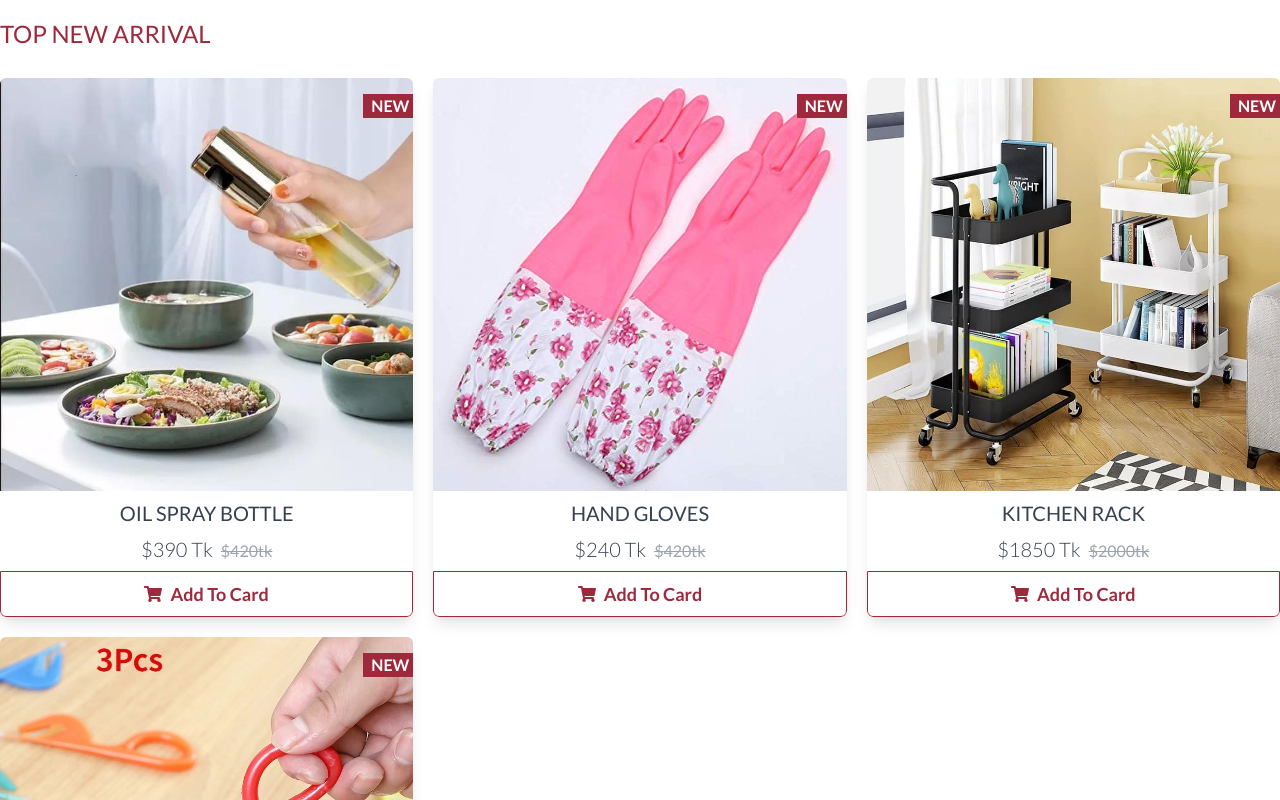
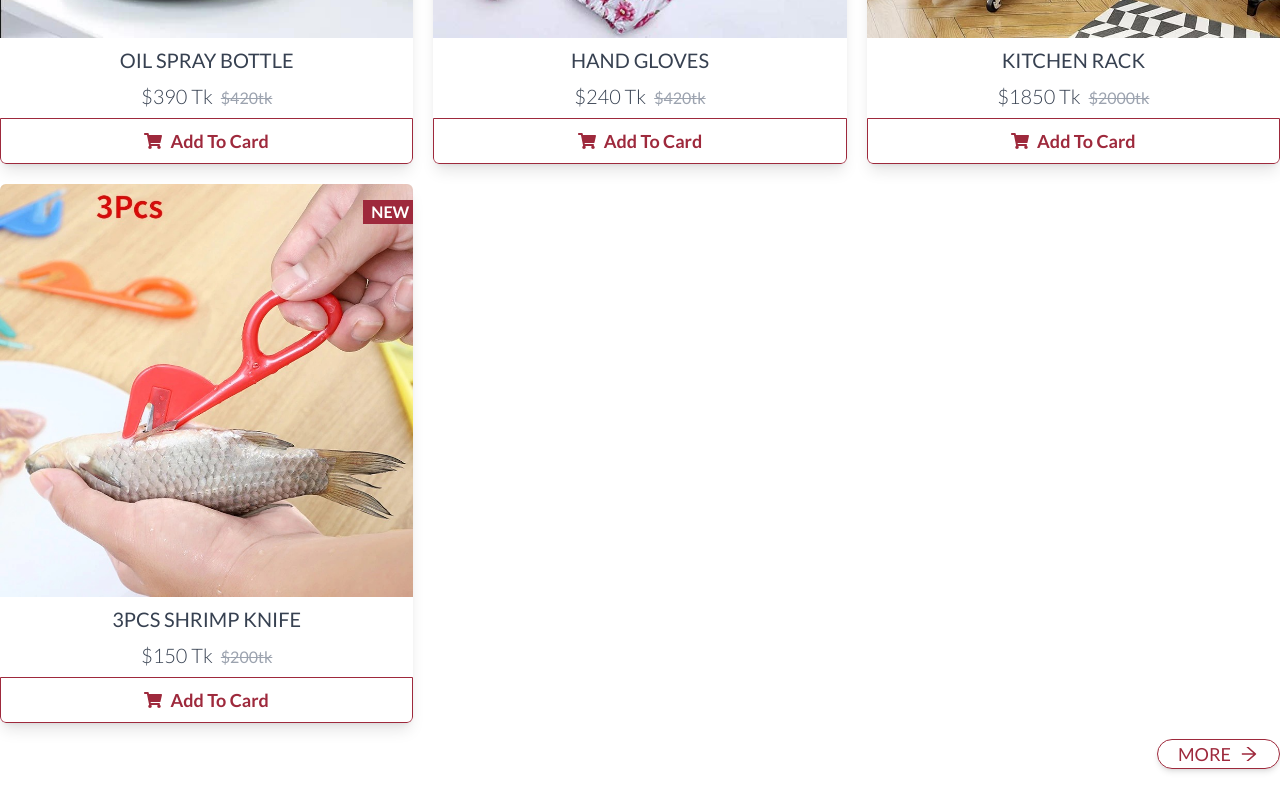
Before and after one commit to mizanurhasan0/Livekitchen, a React (Create React App) app in the folder kitchine/: page / in a window 1280 px wide. Shown: the part 2860-3660 px from the top of the page. Built offline with nearby package versions, Linux system fonts and the light colour scheme.

Commit message:
cart and pagination completed

```diff
--- a/kitchine/src/Components/New&SugPro/NewSugPro.jsx
+++ b/kitchine/src/Components/New&SugPro/NewSugPro.jsx
@@ -1,6 +1,7 @@
 import React from "react";
 import Product from "../Product/Product";
 import { ProductsData } from "../Shares/StaticData.js";
+import { AiOutlineArrowRight } from "react-icons/ai";
 
 export default function NewSugPro({ title }) {
   return (
@@ -9,12 +10,21 @@ export default function NewSugPro({ title }) {
         {title}
       </h1>
       <div className=" grid grid-cols-1 md:grid-cols-2  xl:grid-cols-3 2xl:grid-cols-4 gap-5 justify-items-center">
-        {ProductsData.slice(0,4).map((product, key) => (
+        {ProductsData.slice(0, 4).map((product, key) => (
           <div key={key}>
             <Product cardInfo={product} />
           </div>
         ))}
       </div>
+      <div className=" py-4 text-primary flex justify-end">
+        <button className="group border border-primary flex items-center px-5 text-lg uppercase rounded-full shadow-md">
+          More{" "}
+          <AiOutlineArrowRight
+            size={20}
+            className="ml-2 group-hover:translate-x-3 duration-500"
+          />
+        </button>
+      </div>
     </div>
   );
 }
--- a/kitchine/src/Components/Shares/StaticData.js
+++ b/kitchine/src/Components/Shares/StaticData.js
@@ -1,10 +1,14 @@
-import { AiOutlineMail, AiOutlinePhone,AiOutlineShopping } from "react-icons/ai";
+import {
+  AiOutlineMail,
+  AiOutlinePhone,
+  AiOutlineShopping,
+} from "react-icons/ai";
 import { GoLocation } from "react-icons/go";
 import { GiChickenOven } from "react-icons/gi";
 import { MdOutlineBlender } from "react-icons/md";
 import { TbToolsKitchen } from "react-icons/tb";
 import { GiCoffeeMug } from "react-icons/gi";
-import {mug,blender,cookingtools,oven} from "../../Assets/Index";
+import { mug, blender, cookingtools, oven } from "../../Assets/Index";
 import {
   gloves1,
   gloves2,
@@ -121,6 +125,54 @@ const ProductsData = [
     Useful for daily household wash dishes, plates
     Dimension: (29x12.5)cm`,
   },
+  {
+    name: "Oil Spray Bottle",
+    Price: "390 Tk",
+    oldPrice: "420tk",
+    images: [oil1, oil2, oil3],
+    description:
+      "Material:PP + Glass,Weight:220g,Size:Height 18cm*Diameter 4.2cm,capacity:100ml",
+  },
+  {
+    name: "hand gloves",
+    Price: "240 Tk",
+    oldPrice: "420tk",
+    images: [gloves1, gloves2, gloves3],
+    description: `Material: rubber and latex
+    Useful for daily household wash dishes, plates
+    Dimension: (29x12.5)cm`,
+  },
+  {
+    name: " Kitchen Rack",
+    Price: "1850 Tk",
+    oldPrice: "2000tk",
+    images: [rack1, rack2, rack3],
+    description: `Kitchen Trolley Kitchen Storage Rak Dapur Rak Memasak Beroda With Wheels Durable`,
+  },
+  {
+    name: "3Pcs Shrimp Knife",
+    Price: "150 Tk",
+    oldPrice: "200tk",
+    images: [knif1],
+    description: `Material: ABS, stainless steel Size: 13x3.5cm Weight: 10g/pc Color: Random`,
+  },
+  {
+    name: "Oil Spray Bottle",
+    Price: "390 Tk",
+    oldPrice: "420tk",
+    images: [oil1, oil2, oil3],
+    description:
+      "Material:PP + Glass,Weight:220g,Size:Height 18cm*Diameter 4.2cm,capacity:100ml",
+  },
+  {
+    name: "hand gloves",
+    Price: "240 Tk",
+    oldPrice: "420tk",
+    images: [gloves1, gloves2, gloves3],
+    description: `Material: rubber and latex
+    Useful for daily household wash dishes, plates
+    Dimension: (29x12.5)cm`,
+  },
 ];
 let FooterInfo = [
   {
@@ -152,23 +204,32 @@ let FooterInfo = [
     ],
   },
 ];
-let faqContact=[
-  {title:"How to order submited",description:` The COST Executive Board has decided to extend our Action until
+let faqContact = [
+  {
+    title: "How to order submited",
+    description: ` The COST Executive Board has decided to extend our Action until
   September 30, 2021. This means that we until then can continue our
   collaboration supported by the COST organizational structure. We
   have funding htmlFor one postponed in-person meeting to be held
-  probably in late July`},
-  {title:"How to work payment ",description:` The Payment Executive Board has decided to extend our Action until
+  probably in late July`,
+  },
+  {
+    title: "How to work payment ",
+    description: ` The Payment Executive Board has decided to extend our Action until
   September 30, 2021. This means that we until then can continue our
   collaboration supported by the COST organizational structure. We
   have funding htmlFor one postponed in-person meeting to be held
-  probably in late July`},
-  {title:"How to get product",description:` The Product Executive Board has decided to extend our Action until
+  probably in late July`,
+  },
+  {
+    title: "How to get product",
+    description: ` The Product Executive Board has decided to extend our Action until
   September 30, 2021. This means that we until then can continue our
   collaboration supported by the COST organizational structure. We
   have funding htmlFor one postponed in-person meeting to be held
-  probably in late July`},
-]
+  probably in late July`,
+  },
+];
 export {
   NavItems,
   ContactInfo,
@@ -176,5 +237,5 @@ export {
   ProductsData,
   FooterInfo,
   Countries,
-  faqContact
+  faqContact,
 };
--- a/kitchine/src/Pages/Carts.jsx
+++ b/kitchine/src/Pages/Carts.jsx
@@ -4,41 +4,65 @@ import { AiOutlineCloseSquare } from "react-icons/ai";
 
 export default function Carts() {
   return (
-    <div className="container mt-20">
+    <div className="container mt-20 min-h-screen">
+      <div className="grid grid-cols-3 gap-5 py-20">
+        <div className="col-span-3 xl:col-span-2">
           <h1 className="text-4xl pb-5 ">Shopping Cart</h1>
-      <div className="grid grid-cols-3 gap-5">
+
           {/* cart lists */}
-        <div className="border-t border-primary col-span-2 flex items-center justify-between">
-          <img src={blender} alt="" className="h-32 w-32"/>
+          {[1, 2, 3].map((i) => (
+            <div className="pt-2 gap-3 border-t border-primary  flex items-center justify-between">
+              <img src={blender} alt="" className="h-32 w-32" />
               <div>
                 <span>Blender</span>
                 <h4 className="text-xl">Coper Bleander Product</h4>
               </div>
-          <div className="flex">
-            <button>+</button>
-            <input type="number" value={1} className="w-10"/>
-            <button>-</button>
+              <div className="flex text-primary">
+                <button className="bg-parag px-5 font-bold rounded-lg">
+                  +
+                </button>
+                <input type="number" value={1} className="w-10 text-center" />
+                <button className="bg-parag px-5 font-bold rounded-lg cursor-pointer">
+                  -
+                </button>
               </div>
               <p>44.00 TK</p>
-          <AiOutlineCloseSquare size={26}/>
+              <AiOutlineCloseSquare
+                size={26}
+                className="cursor-pointer text-primary"
+              />
+            </div>
+          ))}
         </div>
         {/* Details */}
-        <div className="col-span-1 bg-parag p-5">
-          <h1>Summary</h1>
+        <div className="col-span-3 xl:col-span-1   rounded-md">
+          <div className="bg-parag p-5 min-h-[80vh]">
+            <h1 className="text-2xl py-2">Summary</h1>
             <hr />
-          <div>
+            <div className="space-y-4 text-xl capitalize">
+              <div
+                className="flex justify-between
+          items-center mt-5"
+              >
                 <p>items 3</p>
                 <span>132.00 TK</span>
               </div>
-          <div>
+              <div className="flex justify-between items-center">
                 <p>Shipping</p>
                 <span>32.00 TK</span>
               </div>
-          <div>
+              <div className="flex justify-between items-center">
                 <p>Total</p>
                 <span>32.00 TK</span>
               </div>
-          <button>Checkout</button>
+            </div>
+            <button
+              className="border border-primary w-full bg-txt text-primary
+           uppercase my-2 rounded-sm text-lg "
+            >
+              Checkout
+            </button>
+          </div>
         </div>
       </div>
     </div>
--- a/kitchine/src/Pages/Home.jsx
+++ b/kitchine/src/Pages/Home.jsx
@@ -9,11 +9,16 @@ export default function Home() {
       <SliderImage />
       <Categoies />
       <NewSugPro title="latest Products " />
+      <NewSugPro title="Top selling Products " />
       <div className="container relative my-5 rounded-md overflow-hidden">
-        <img src={banner4} alt="banner"/>
-        <div className="absolute text-txt top-1/2 left-[30%] transform
-        -translate-x-1/2 -translate-y-1/2 uppercase space-y-2 ">
-          <h1 className="text-4xl  font-semibold tracking-widest">Online Store</h1>
+        <img src={banner4} alt="banner" />
+        <div
+          className="absolute text-txt top-1/2 left-[30%] transform
+        -translate-x-1/2 -translate-y-1/2 uppercase space-y-2 "
+        >
+          <h1 className="text-4xl  font-semibold tracking-widest">
+            Online Store
+          </h1>
           <p className="text-xl tracking-widest">Up to 50% off</p>
         </div>
       </div>
--- a/kitchine/src/Pages/Shops.jsx
+++ b/kitchine/src/Pages/Shops.jsx
@@ -1,4 +1,5 @@
 import React from "react";
+import { useState } from "react";
 import ShopCategory from "../Components/Categories/ShopCategory";
 import Product from "../Components/Product/Product";
 import SearchDemo from "../Components/Shares/SearchBar/SearchBar";
@@ -7,8 +8,11 @@ import {
   CategoryLists,
   Countries,
 } from "../Components/Shares/StaticData";
+import Pagination from "../Utils/Pagination";
 
 export default function Shops() {
+  const [currentPosts, setCurrentPosts] = useState([]);
+  console.log(currentPosts);
   return (
     <div className="px-5 md:px-0 md:container  mt-20 ">
       <div className="md:flex space-x-2 ">
@@ -23,8 +27,8 @@ export default function Shops() {
         {/* End side bar */}
         <div className="space-y-2">
           <SearchDemo />
-          <div className="grid grid-cols-1 sm:grid-cols-2 md:grid-cols-3  gap-3 ">
-            {ProductsData.map((product, key) => (
+          <div className="grid grid-cols-1 sm:grid-cols-2 md:grid-cols-3 xl:grid-cols-4   gap-3 min-h-screen">
+            {currentPosts.map((product, key) => (
               <div key={key} className="w-full">
                 <Product cardInfo={product} />
               </div>
@@ -32,7 +36,9 @@ export default function Shops() {
           </div>
         </div>
       </div>
-      <div className="my-5 text-red-500">pagination number here....</div>
+      <div className="my-5 text-red-500 text-center">
+        <Pagination setCurrentPosts={setCurrentPosts} />
+      </div>
     </div>
   );
 }
--- /dev/null
+++ b/kitchine/src/Utils/Pagination.jsx
@@ -0,0 +1,55 @@
+import React, { useState } from "react";
+import { useEffect } from "react";
+import { ProductsData } from "../Components/Shares/StaticData";
+
+export default function Pagination({ setCurrentPosts }) {
+  const [tblDate, setTblDate] = useState(ProductsData);
+  const [currentPage, setCurrentPage] = useState(1);
+  const [postsPerPage, setPostsPerPage] = useState(8);
+
+  const lastPostIndex = currentPage * postsPerPage;
+  const firstPostIndex = lastPostIndex - postsPerPage;
+
+  useEffect(() => {
+    setCurrentPosts(tblDate.slice(firstPostIndex, lastPostIndex));
+  }, [currentPage]);
+
+  const changePage = (val, type) => {
+    type === "pre" && currentPage > 1 && setCurrentPage((v) => v - 1);
+
+    type === "next" &&
+      currentPage < Math.ceil(tblDate.length / postsPerPage) &&
+      setCurrentPage((v) => v + 1);
+
+    type === "field" &&
+      val > 0 &&
+      val <= Math.ceil(tblDate.length / postsPerPage) &&
+      setCurrentPage(val);
+  };
+  return (
+    <>
+      <button
+        onClick={() => changePage(currentPage, "pre")}
+        className="bg-primary px-5 text-txt rounded-md mr-2 "
+      >
+        Prev
+      </button>
+      <span>
+        <input
+          type="number"
+          value={currentPage}
+          name="pageNumber"
+          onChange={(e) => changePage(e.target.value, "field")}
+          className="w-10 border-primary border text-center outline-none rounded-md "
+        />
+        of {Math.ceil(tblDate.length / postsPerPage)}
+      </span>
+      <button
+        onClick={() => changePage(currentPage, "next")}
+        className="bg-primary px-5 ml-2 text-txt rounded-md"
+      >
+        Next
+      </button>
+    </>
+  );
+}
```
Lines whose indentation alone changed are shown as unchanged.
